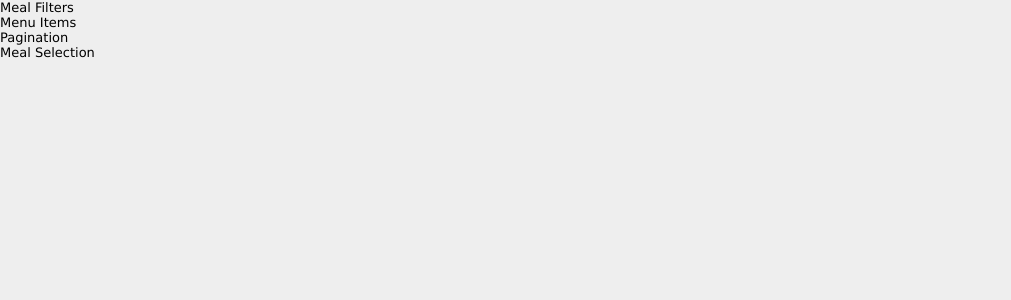
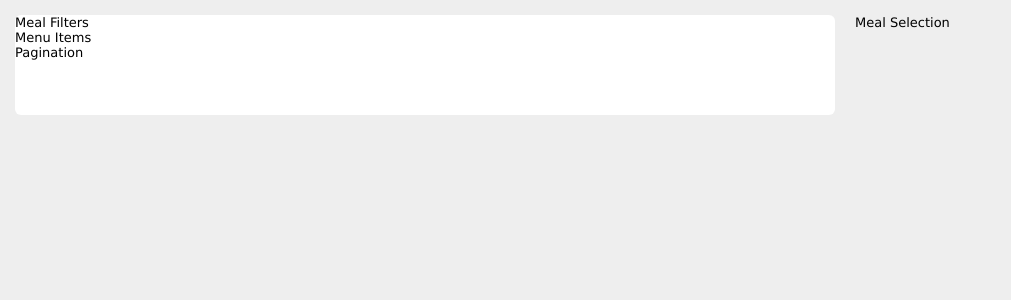
Before and after one commit to njain9104/meal-purchase-app, a React (Vite) app: page / in a window 1280 px wide. Shown: the top 300 px of the page, without its empty margins (0-1011 px from the left). Built offline with nearby package versions, Linux system fonts and the light colour scheme.

Commit message:
feat: added base styles

```diff
--- a/src/App.module.css
+++ b/src/App.module.css
@@ -1,10 +1,11 @@
-*,
-*::after,
-*::before {
-  margin: 0;
-  padding: 0;
-  box-sizing: border-box;
-  font-size: 13px;
-  font-family: Verdana, Geneva, Tahoma, sans-serif;
+main {
   background-color: #eee;
+  height: 100vh;
 }
+
+.mealsContainer {
+  display: grid;
+  grid-template-columns: 2fr 1fr;
+  padding: 15px;
+  gap: 20px;
+}
--- a/src/App.tsx
+++ b/src/App.tsx
@@ -1,11 +1,11 @@
-import "./App.module.css";
+import classes from "./App.module.css";
 import MealMenu from "./components/MealMenu/MealMenu";
 import MealSelection from "./components/MealSelection/MealSelection";
 
 const App = () => {
   return (
     <main>
-      <div>
+      <div className={classes.mealsContainer}>
         <MealMenu />
         <MealSelection />
       </div>
--- a/src/components/MealMenu/MealMenu.tsx
+++ b/src/components/MealMenu/MealMenu.tsx
@@ -1,14 +1,15 @@
+import Panel from "../core/panel/Panel";
 import MealFilters from "./sections/MealFilters";
 import MenuItems from "./sections/MenuItems";
 import Pagination from "./sections/Pagination";
 
 const MealMenu = () => {
   return (
-    <div>
+    <Panel>
       <MealFilters />
       <MenuItems />
       <Pagination />
-    </div>
+    </Panel>
   );
 };
 
--- /dev/null
+++ b/src/index.css
@@ -0,0 +1,9 @@
+*,
+*::after,
+*::before {
+  margin: 0;
+  padding: 0;
+  box-sizing: border-box;
+  font-size: 13px;
+  font-family: Verdana, Geneva, Tahoma, sans-serif;
+}
--- a/src/main.tsx
+++ b/src/main.tsx
@@ -1,6 +1,7 @@
 import React from "react";
 import ReactDOM from "react-dom/client";
 import App from "./App.tsx";
+import "./index.css";
 
 ReactDOM.createRoot(document.getElementById("root")!).render(
   <React.StrictMode>
```
